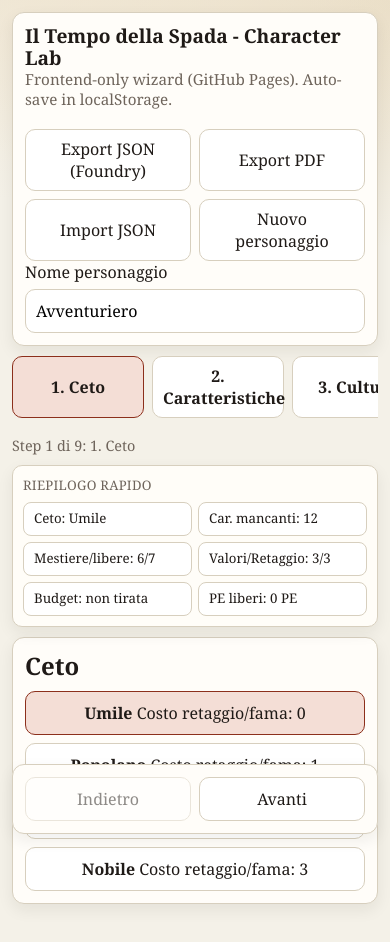
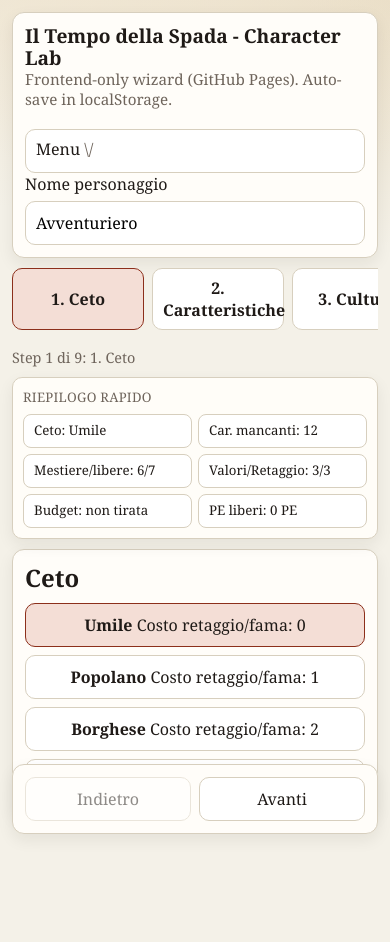
Before and after one commit to federicomorando/create.swordrpg.com, a plain HTML site: page index.html in a window 390 px wide. After the commit the page ends 908 px from the top, so only its background shows below. Drawn offline with Linux system fonts and the light colour scheme.

Commit message:
feat(ui): collapse header actions into mobile menu
- add mobile details/summary actions menu for export/import/reset

- keep inline action buttons on desktop

- preserve existing import/export handlers and hidden file input flow

```diff
--- a/src/main.js
+++ b/src/main.js
@@ -533,10 +533,21 @@ function render() {
             <p>Frontend-only wizard (GitHub Pages). Auto-save in localStorage.</p>
           </div>
           <div class="header-actions">
-            <button data-action="export-json">Export JSON (Foundry)</button>
-            <button data-action="export-pdf">Export PDF</button>
-            <button data-action="import-json">Import JSON</button>
-            <button data-action="reset">Nuovo personaggio</button>
+            <details class="actions-menu">
+              <summary aria-label="Apri menu azioni">Menu</summary>
+              <div class="actions-menu-list">
+                <button data-action="export-json">Export JSON (Foundry)</button>
+                <button data-action="export-pdf">Export PDF</button>
+                <button data-action="import-json">Import JSON</button>
+                <button data-action="reset">Nuovo personaggio</button>
+              </div>
+            </details>
+            <div class="actions-inline">
+              <button data-action="export-json">Export JSON (Foundry)</button>
+              <button data-action="export-pdf">Export PDF</button>
+              <button data-action="import-json">Import JSON</button>
+              <button data-action="reset">Nuovo personaggio</button>
+            </div>
             <input type="file" accept=\"application/json,.json\" data-import-file style=\"display:none\" />
           </div>
         </div>
--- a/styles/app.css
+++ b/styles/app.css
@@ -71,8 +71,45 @@ p {
 
 .header-actions {
   display: grid;
-  grid-template-columns: repeat(2, minmax(0, 1fr));
   gap: 8px;
+}
+
+.actions-menu {
+  position: relative;
+}
+
+.actions-menu summary {
+  list-style: none;
+  min-height: var(--tap);
+  padding: 8px 10px;
+  border: 1px solid var(--line);
+  border-radius: 10px;
+  background: #fff;
+  cursor: pointer;
+  user-select: none;
+}
+
+.actions-menu summary::-webkit-details-marker {
+  display: none;
+}
+
+.actions-menu summary::after {
+  content: " \\/";
+  color: var(--muted);
+}
+
+.actions-menu-list {
+  margin-top: 8px;
+  display: grid;
+  gap: 8px;
+}
+
+.actions-menu-list button {
+  width: 100%;
+}
+
+.actions-inline {
+  display: none;
 }
 
 .name-row {
@@ -341,13 +378,21 @@ select:focus-visible {
   }
 
   .header-actions {
+    justify-items: end;
+  }
+
+  .actions-menu {
+    display: none;
+  }
+
+  .actions-inline {
     display: flex;
     flex-wrap: wrap;
     justify-content: flex-end;
     gap: 8px;
   }
 
-  .header-actions button {
+  .actions-inline button {
     min-width: 180px;
   }
 
```
